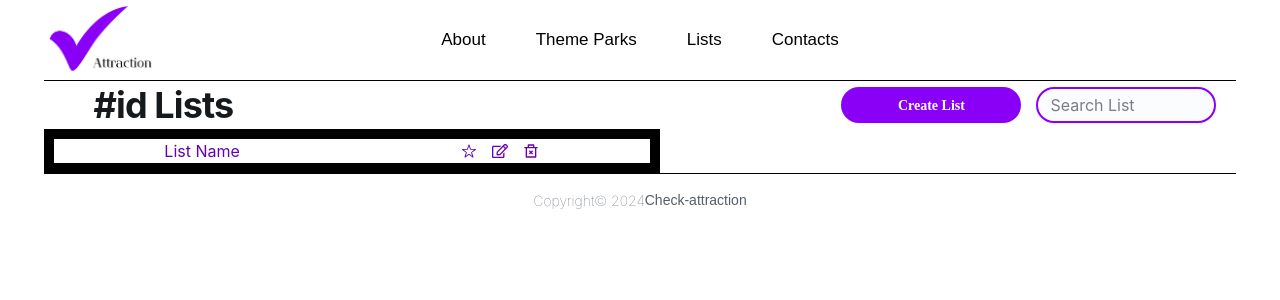
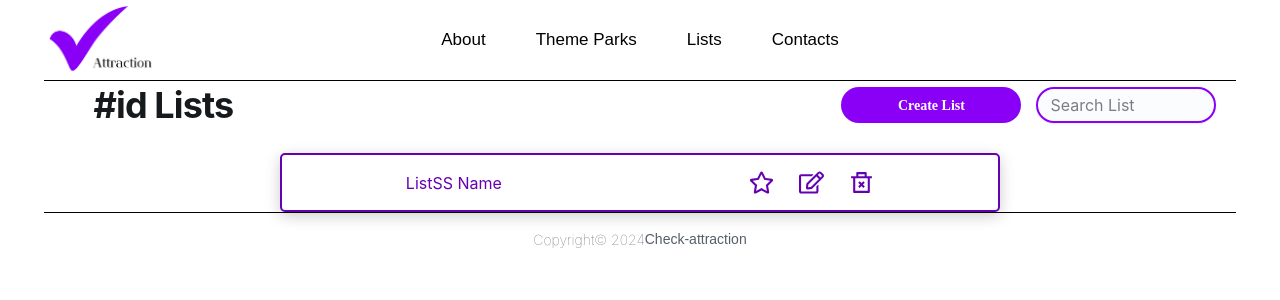
Before and after one commit to Leiladany/check-attraction-client, a React (Vite) app: page /listpage in a window 1280 px wide. Shown: the top 300 px of the page. Built offline with nearby package versions, Linux system fonts and the light colour scheme; a web font is replaced by a local one.

Commit message:
Change typography

```diff
--- a/src/pages/listpage.jsx
+++ b/src/pages/listpage.jsx
@@ -1,5 +1,5 @@
 import { Stack, Typography, Input, Button, Box } from "@mui/joy";
-import { IoIosStarOutline } from "react-icons/io";
+import { FaRegStar } from "react-icons/fa";
 // import { IoIosStar } from "react-icons/io";
 import { FaRegEdit } from "react-icons/fa";
 // import { FaEdit } from "react-icons/fa";
@@ -52,25 +52,28 @@ export const ListPage = () => {
             placeholder="Search List"
           />
         </Stack>
-        <Stack>
+      </Stack>
+      <Stack sx={{alignItems:"center"}}>
         <Box
           sx={{
             display: "flex",
             alignItems: "center",
             justifyContent: "space-around",
-              border: "10px black solid",
-              width: "100%",
+            border: "2px solid #6402b2",
+            width: "60%",
+            boxShadow: "0px 4px 15px rgba(0, 0, 0, 0.2)",
+            height: 55,
+            borderRadius: "5px",
           }}
         >
-            <Typography sx={{ color: "#6402b2" }}>List Name</Typography>
-            <Stack sx={{ flexDirection: "row", gap: "15px" }}>
-              <IoIosStarOutline color="#6402b2" />
-              <FaRegEdit color="#6402b2" />
-              <RiDeleteBin2Line color="#6402b2" />
+          <Typography sx={{ color: "#6402b2" }}>ListSS Name</Typography>
+          <Stack sx={{ flexDirection: "row", gap: "25px", alignItems:"center" }}>
+          <FaRegStar style={{ color: "#6402b2", fontSize: "25px" }} />
+          <FaRegEdit style={{ color: "#6402b2", fontSize: "25px" }} />
+          <RiDeleteBin2Line style={{ color: "#6402b2", fontSize: "25px" }} />
           </Stack>
         </Box>
       </Stack>
     </Stack>
-    </Stack>
   );
 };
```
Lines whose indentation alone changed are shown as unchanged.
